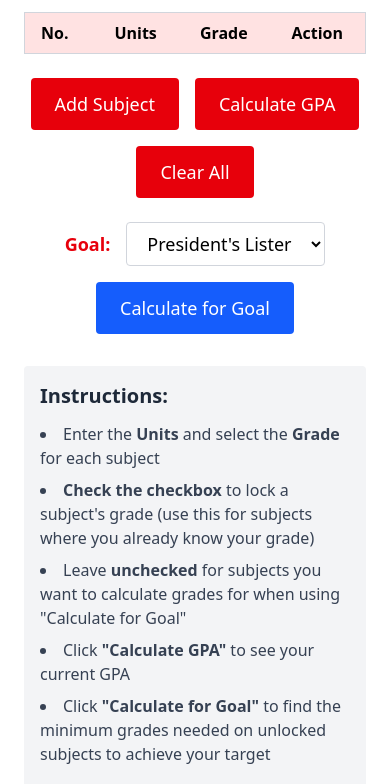
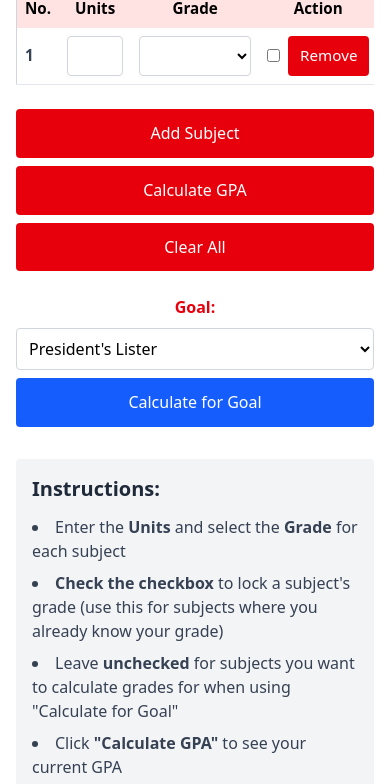
Before and after one commit to sharweng/tupGradeCalc, a plain HTML site: page index.html in a window 390 px wide. Shown: the part 116-900 px from the top of the page. Drawn offline with nearby package versions, Linux system fonts and the light colour scheme.

Commit message:
mobile responsiveness

```diff
--- a/index.html
+++ b/index.html
@@ -2,15 +2,116 @@
 <html lang="en">
   <head>
     <meta charset="UTF-8" />
-    <meta name="viewport" content="width=device-width, initial-scale=1.0" />
+    <meta
+      name="viewport"
+      content="width=device-width, initial-scale=1.0, maximum-scale=1.0, user-scalable=no"
+    />
     <title>TUP Calculator</title>
     <script src="https://cdn.jsdelivr.net/npm/@tailwindcss/browser@4"></script>
+    <style>
+      /* Uniform height for table row controls */
+      @media (max-width: 500px) {
+        td .units,
+        td .grade,
+        td button {
+          height: 2.5rem !important;
+          min-height: 2.5rem !important;
+          box-sizing: border-box;
+        }
+        td .grade {
+          width: 100% !important;
+          min-width: 7rem !important;
+          max-width: 100%;
+        }
+      }
+      @media (min-width: 501px) {
+        td .units,
+        td .grade,
+        td button {
+          height: 2.5rem !important;
+          min-height: 2.5rem !important;
+          box-sizing: border-box;
+        }
+      }
+      /* Custom column widths for table */
+      @media (max-width: 500px) {
+        th:nth-child(1),
+        td:nth-child(1) {
+          width: 2rem !important;
+          min-width: 2rem !important;
+        }
+        th:nth-child(3),
+        td:nth-child(3) {
+          width: 8rem !important;
+          min-width: 8rem !important;
+        }
+        td .grade {
+          width: 100% !important;
+          min-width: 7rem !important;
+          max-width: 100%;
+        }
+      }
+      @media (max-width: 500px) {
+        #calculator {
+          padding: 1rem !important;
+        }
+        .min-w-full {
+          min-width: 0 !important;
+          width: 100% !important;
+        }
+        table {
+          font-size: 0.95rem;
+          width: 100% !important;
+        }
+        thead,
+        tbody,
+        tr,
+        th,
+        td {
+          width: auto !important;
+        }
+        .px-4 {
+          padding-left: 0.5rem !important;
+          padding-right: 0.5rem !important;
+        }
+        .py-2 {
+          padding-top: 0.5rem !important;
+          padding-bottom: 0.5rem !important;
+        }
+        .text-lg {
+          font-size: 1rem !important;
+        }
+        .px-6 {
+          padding-left: 1rem !important;
+          padding-right: 1rem !important;
+        }
+        .py-3 {
+          padding-top: 0.75rem !important;
+          padding-bottom: 0.75rem !important;
+        }
+        .w-20,
+        .w-24 {
+          width: 3.5rem !important;
+        }
+        .gap-4 {
+          gap: 0.5rem !important;
+        }
+        #result {
+          font-size: 2rem !important;
+        }
+      }
+    </style>
   </head>
   <body>
     <div
       id="calculator"
-      class="max-w-xl mx-auto mt-8 p-6 bg-white rounded shadow"
+      class="max-w-xl mx-auto mt-4 p-4 bg-white rounded shadow"
     >
+      <style>
+        body {
+          background-color: #fee2e2;
+        }
+      </style>
       <h1 class="text-4xl font-bold text-center text-red-600 mb-8">
         GPA Calculator
       </h1>
@@ -30,19 +131,22 @@
       <div class="flex flex-wrap gap-4 mt-6 justify-center">
         <button
           id="addSubject"
-          class="bg-red-600 hover:bg-red-800 text-white px-6 py-3 rounded text-lg"
+          class="bg-red-600 hover:bg-red-800 text-white px-6 py-3 rounded text-lg w-full sm:w-auto"
+          style="min-width: 120px"
         >
           Add Subject
         </button>
         <button
           id="calculate"
-          class="bg-red-600 hover:bg-red-800 text-white px-6 py-3 rounded text-lg"
+          class="bg-red-600 hover:bg-red-800 text-white px-6 py-3 rounded text-lg w-full sm:w-auto"
+          style="min-width: 120px"
         >
           Calculate GPA
         </button>
         <button
           id="clearAll"
-          class="bg-red-600 hover:bg-red-800 text-white px-6 py-3 rounded text-lg"
+          class="bg-red-600 hover:bg-red-800 text-white px-6 py-3 rounded text-lg w-full sm:w-auto"
+          style="min-width: 120px"
         >
           Clear All
         </button>
@@ -51,7 +155,7 @@
         <label for="goal" class="text-red-600 font-bold text-lg">Goal:</label>
         <select
           id="goal"
-          class="border border-gray-300 rounded px-4 py-2 text-lg"
+          class="border border-gray-300 rounded px-4 py-2 text-lg w-full sm:w-auto"
         >
           <option value="PL">President's Lister</option>
           <option value="DL">Dean's Lister</option>
@@ -59,7 +163,8 @@
         </select>
         <button
           id="autoCalcGo"
-          class="bg-blue-600 hover:bg-blue-800 text-white px-6 py-3 rounded text-lg"
+          class="bg-blue-600 hover:bg-blue-800 text-white px-6 py-3 rounded text-lg w-full sm:w-auto"
+          style="min-width: 120px"
         >
           Calculate for Goal
         </button>
@@ -194,7 +299,16 @@
       function loadData() {
         var subjects = localStorage.getItem("subjects");
         if (subjects) {
-          setSubjectsData(JSON.parse(subjects));
+          var parsedSubjects = JSON.parse(subjects);
+          // If no subjects, render at least one row
+          if (!parsedSubjects || parsedSubjects.length === 0) {
+            setSubjectsData([{ units: "", grade: "", final: false }]);
+          } else {
+            setSubjectsData(parsedSubjects);
+          }
+        } else {
+          // No saved subjects, render at least one row
+          setSubjectsData([{ units: "", grade: "", final: false }]);
         }
         var gpa = localStorage.getItem("gpa");
         if (gpa) {
```
